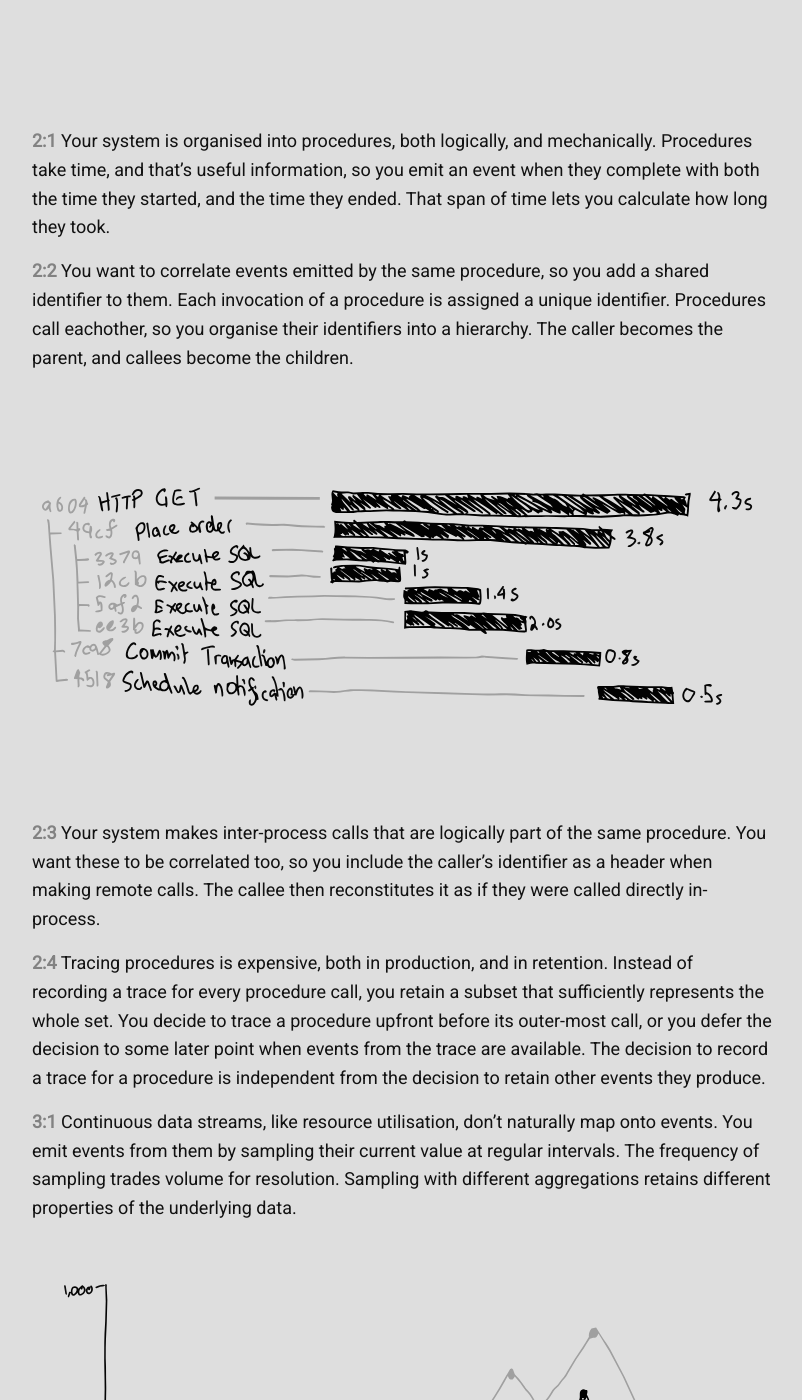
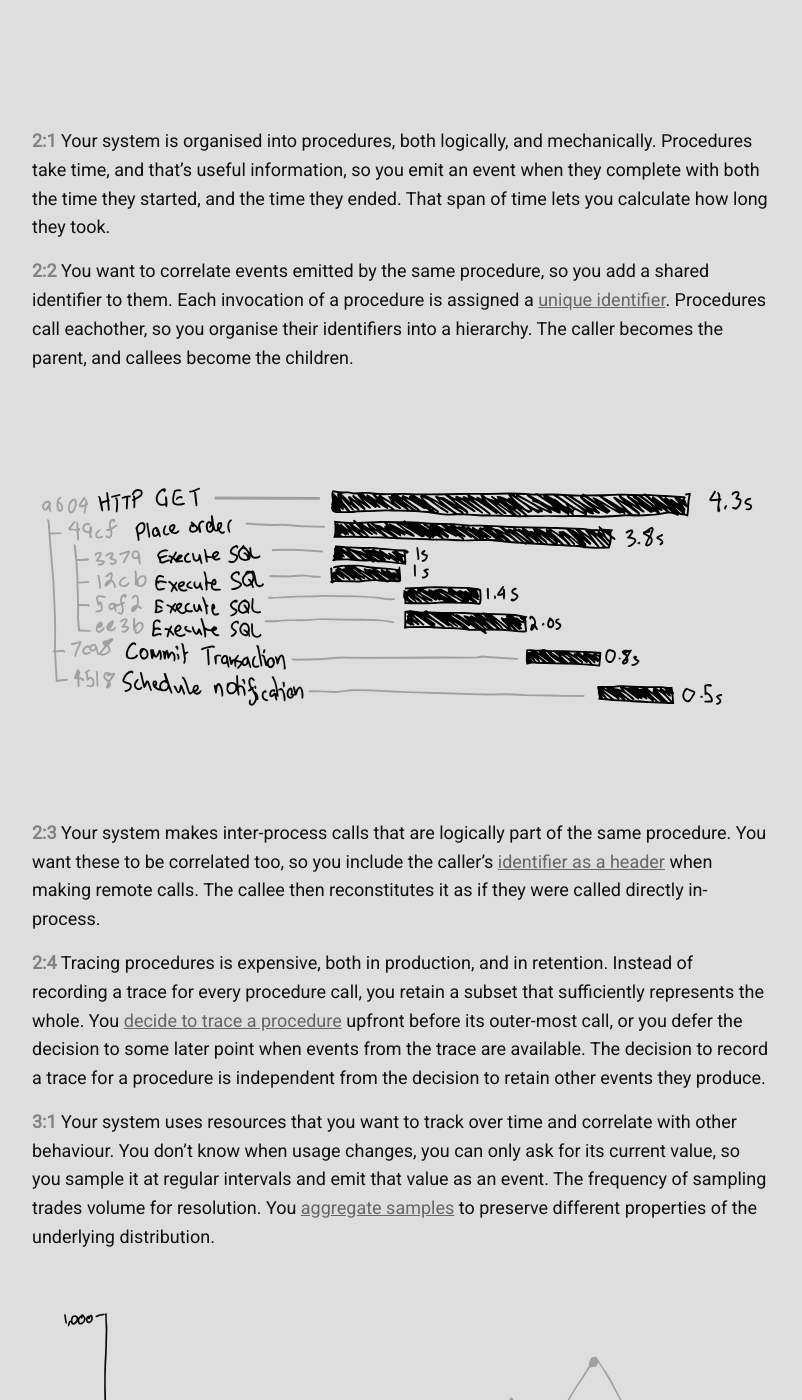
Before and after one commit to KodrAus/KodrAus.github.io, a Jekyll site: the page built from _posts/2026-05-05-otel-first-principles.md, in a window 1280 px wide and 1400 px high, scrolled down 710 px. Shown: the whole window, without its empty margins (238-1040 px from the left). Built offline with Jekyll 4.4.1, drawn with Linux system fonts in a browser that asks for light colours; some web fonts are replaced; some of the changed text lies outside the part shown.

Commit message:
Update 2026-05-05-otel-first-principles.md

```diff
--- a/_posts/2026-05-05-otel-first-principles.md
+++ b/_posts/2026-05-05-otel-first-principles.md
@@ -14,21 +14,21 @@ categories: opentelemetry
 
 **2:1**{: class="text-weak"} Your system is organised into procedures, both logically, and mechanically. Procedures take time, and that's useful information, so you emit an event when they complete with both the time they started, and the time they ended. That span of time lets you calculate how long they took.
 
-**2:2**{: class="text-weak"} You want to correlate events emitted by the same procedure, so you add a shared identifier to them. Each invocation of a procedure is assigned a unique identifier. Procedures call eachother, so you organise their identifiers into a hierarchy. The caller becomes the parent, and callees become the children.
+**2:2**{: class="text-weak"} You want to correlate events emitted by the same procedure, so you add a shared identifier to them. Each invocation of a procedure is assigned a [unique identifier](https://opentelemetry.io/docs/concepts/context-propagation/). Procedures call eachother, so you organise their identifiers into a hierarchy. The caller becomes the parent, and callees become the children.
 
 ![A trace of eight spans arranged in a tree showing their span ids and relative duration](https://raw.githubusercontent.com/KodrAus/KodrAus.github.io/refs/heads/master/assets/2026-05-05-otel-first-principles-trace-light.svg){: class="light-only"}
 ![A trace of eight spans arranged in a tree showing their span ids and relative duration](https://raw.githubusercontent.com/KodrAus/KodrAus.github.io/refs/heads/master/assets/2026-05-05-otel-first-principles-trace-dark.svg){: class="dark-only"}
 
-**2:3**{: class="text-weak"} Your system makes inter-process calls that are logically part of the same procedure. You want these to be correlated too, so you include the caller's identifier as a header when making remote calls. The callee then reconstitutes it as if they were called directly in-process.
+**2:3**{: class="text-weak"} Your system makes inter-process calls that are logically part of the same procedure. You want these to be correlated too, so you include the caller's [identifier as a header](https://www.w3.org/TR/trace-context/) when making remote calls. The callee then reconstitutes it as if they were called directly in-process.
 
-**2:4**{: class="text-weak"} Tracing procedures is expensive, both in production, and in retention. Instead of recording a trace for every procedure call, you retain a subset that sufficiently represents the whole set. You decide to trace a procedure upfront before its outer-most call, or you defer the decision to some later point when events from the trace are available. The decision to record a trace for a procedure is independent from the decision to retain other events they produce.
+**2:4**{: class="text-weak"} Tracing procedures is expensive, both in production, and in retention. Instead of recording a trace for every procedure call, you retain a subset that sufficiently represents the whole. You [decide to trace a procedure](https://opentelemetry.io/docs/concepts/sampling/) upfront before its outer-most call, or you defer the decision to some later point when events from the trace are available. The decision to record a trace for a procedure is independent from the decision to retain other events they produce.
 
-**3:1**{: class="text-weak"} Continuous data streams, like resource utilisation, don't naturally map onto events. You emit events from them by sampling their current value at regular intervals. The frequency of sampling trades volume for resolution. Sampling with different aggregations retains different properties of the underlying data.
+**3:1**{: class="text-weak"} Your system uses resources that you want to track over time and correlate with other behaviour. You don't know when usage changes, you can only ask for its current value, so you sample it at regular intervals and emit that value as an event. The frequency of sampling trades volume for resolution. You [aggregate samples](https://en.wikipedia.org/wiki/Aggregate_function) to preserve different properties of the underlying distribution.
 
 ![A line chart showing the mean, min, and max together](https://raw.githubusercontent.com/KodrAus/KodrAus.github.io/refs/heads/master/assets/2026-05-05-otel-first-principles-chart-light.svg){: class="light-only"}
 ![A line chart showing the mean, min, and max together](https://raw.githubusercontent.com/KodrAus/KodrAus.github.io/refs/heads/master/assets/2026-05-05-otel-first-principles-chart-dark.svg){: class="dark-only"}
 
-**3:2**{: class="text-weak"} You compress events by counting their occurrence instead of emitting them directly, making them both cheaper to produce, and to retain. You sample the count at regular intervals, just like continuous data streams.
+**3:2**{: class="text-weak"} When events are high volume, or you're particularly interested in their frequency, you count their occurrence instead of emitting them directly. You sample the count at regular intervals, and emit that value as an event.
 
 **3:3**{: class="text-weak"} When compressing procedures that take time, you don't just want to know how many calls were made, you also want to know how long they took. You divide the total count into buckets by duration, with procedures taking about the same time sharing the same bucket. Bucket granularity trades volume for resolution.
 
@@ -37,4 +37,4 @@ categories: opentelemetry
 
 -----
 
-Good diagnostics compress and externalise the state of your systems with sufficient detail to understand and manage them from the outside. We've just covered the three main observability signals that make up OpenTelemetry; [logs](https://opentelemetry.io/docs/specs/otel/logs/) (1:x), [traces](https://opentelemetry.io/docs/specs/otel/trace/) (2:x), and [metrics](https://opentelemetry.io/docs/specs/otel/metrics/) (3:x). I've presented them as a neat series of incremental progressions, but the real history isn't so serial. Each one has evolved to serve different needs at different times. Many systems today make use of all of these generic signals, plus others that may be more specialised. Over time, those specialisations that prove more broadly valuable find their way into the general toolkit, and the list grows.
+Good diagnostics compress and externalise the state of your systems with sufficient detail to understand and manage them from the outside. We've just covered the three main [observability signals](https://opentelemetry.io/docs/concepts/signals/) that make up OpenTelemetry; **1**{: class="text-weak"} [logs](https://opentelemetry.io/docs/concepts/signals/logs/), **2**{: class="text-weak"} [traces](https://opentelemetry.io/docs/concepts/signals/traces/), and **3**{: class="text-weak"} [metrics](https://opentelemetry.io/docs/concepts/signals/metrics/). I've presented them as a neat series of incremental progressions, but the real history isn't so serial. Each one has evolved to serve different needs at different times. Many systems today make use of all of these generic signals, plus others that may be more specialised. Over time, those specialisations that prove more broadly valuable find their way into the general toolkit, and the list grows.
```
